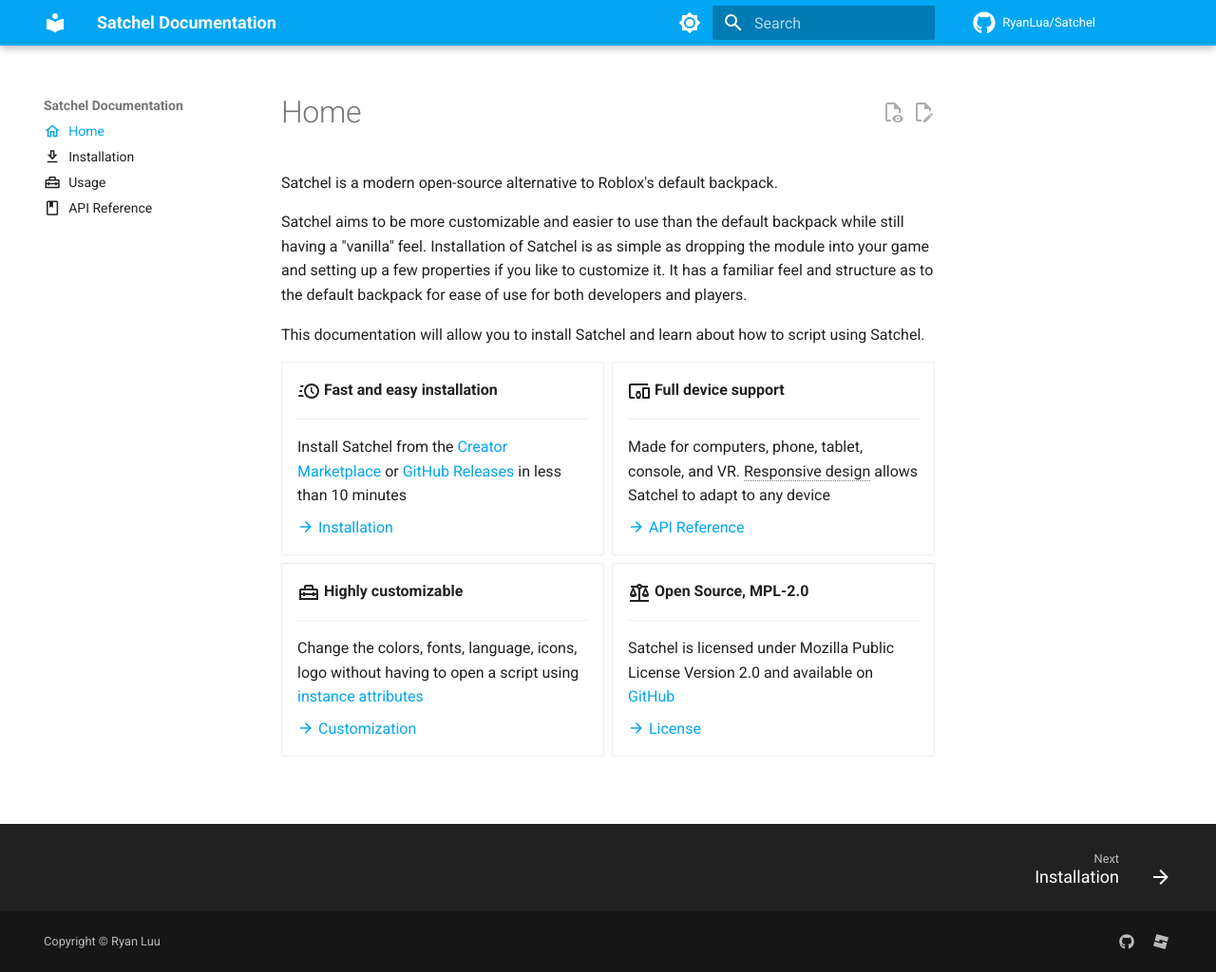
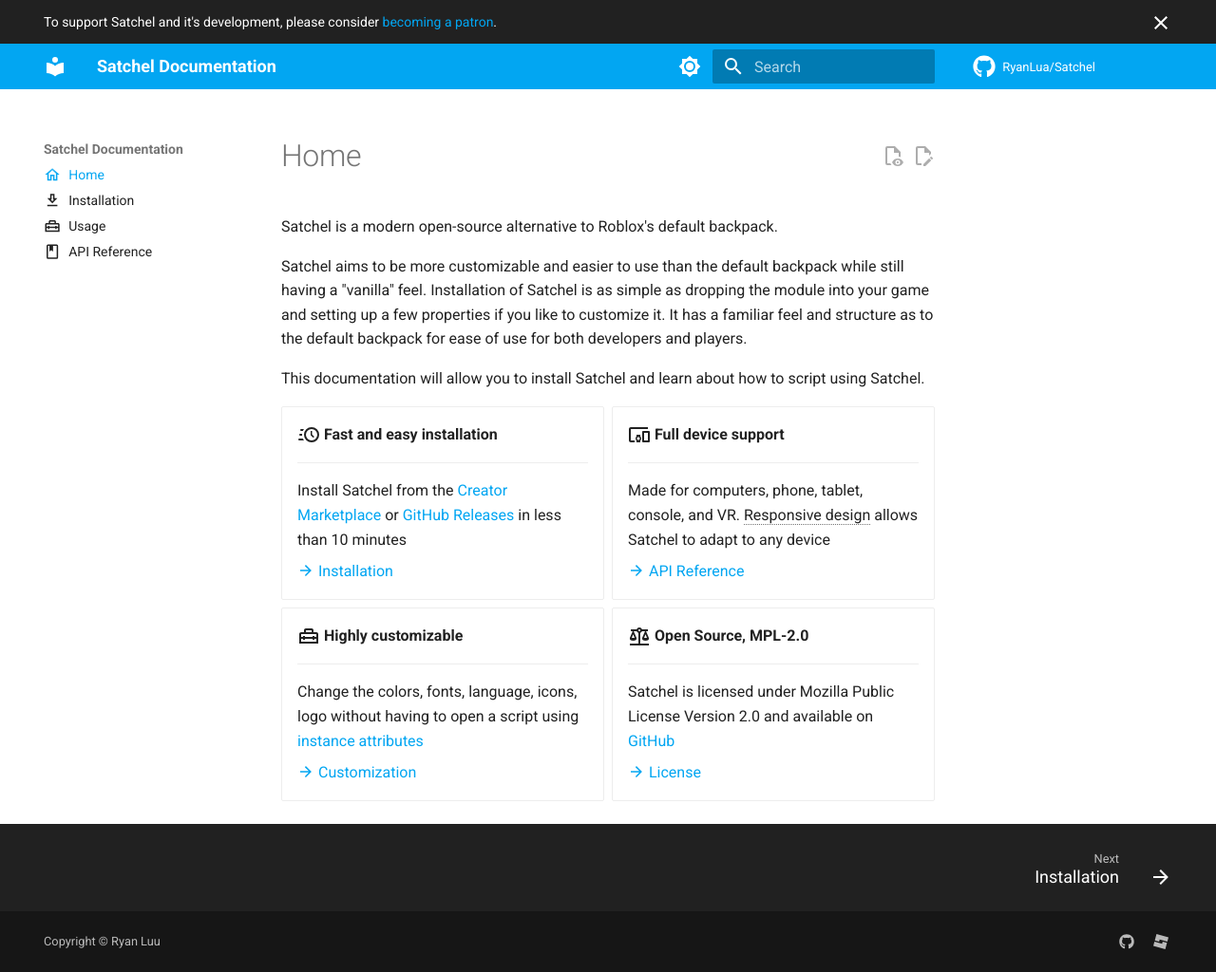
Before and after one commit to RyanLua/Satchel, an MkDocs documentation site: the page built from docs/index.md, in a window 1280 px wide and 1024 px high. Shown: the whole window at 95% size. Built offline with MkDocs 1.6.1 and Material for MkDocs 9.7.7, drawn with Linux system fonts in a browser that asks for light colours; comment, search, counter and statistics services are not loaded; the version menu is left out.

```diff
--- /dev/null
+++ b/docs/overrides/main.html
@@ -0,0 +1,6 @@
+{% extends "base.html" %}
+
+{% block announce %}
+<!-- Add announcement here, including arbitrary HTML -->
+To support Satchel and it's development, please consider <a href="https://patreon.com/RyanLuu">becoming a patron</a>.
+{% endblock %}
--- a/mkdocs.yml
+++ b/mkdocs.yml
@@ -11,7 +11,7 @@ copyright: Copyright &copy; Ryan Luu
 
 theme:
   name: material
-  custom_dir: overrides
+  custom_dir: docs/overrides
   language: en
   # logo: https://raw.githubusercontent.com/RyanLua/Satchel/main/assets/IconOn.png
   # favicon: https://raw.githubusercontent.com/RyanLua/Satchel/main/assets/IconOn.png
@@ -31,6 +31,8 @@ theme:
     - navigation.footer
     - content.action.edit
     - content.action.view
+    - header.autohide
+    - announce.dismiss
     # - toc.integrate
 
   palette:
```
Also changed, not shown: docs/overrides/partials/comments.html (renamed from overrides/comments.html).
